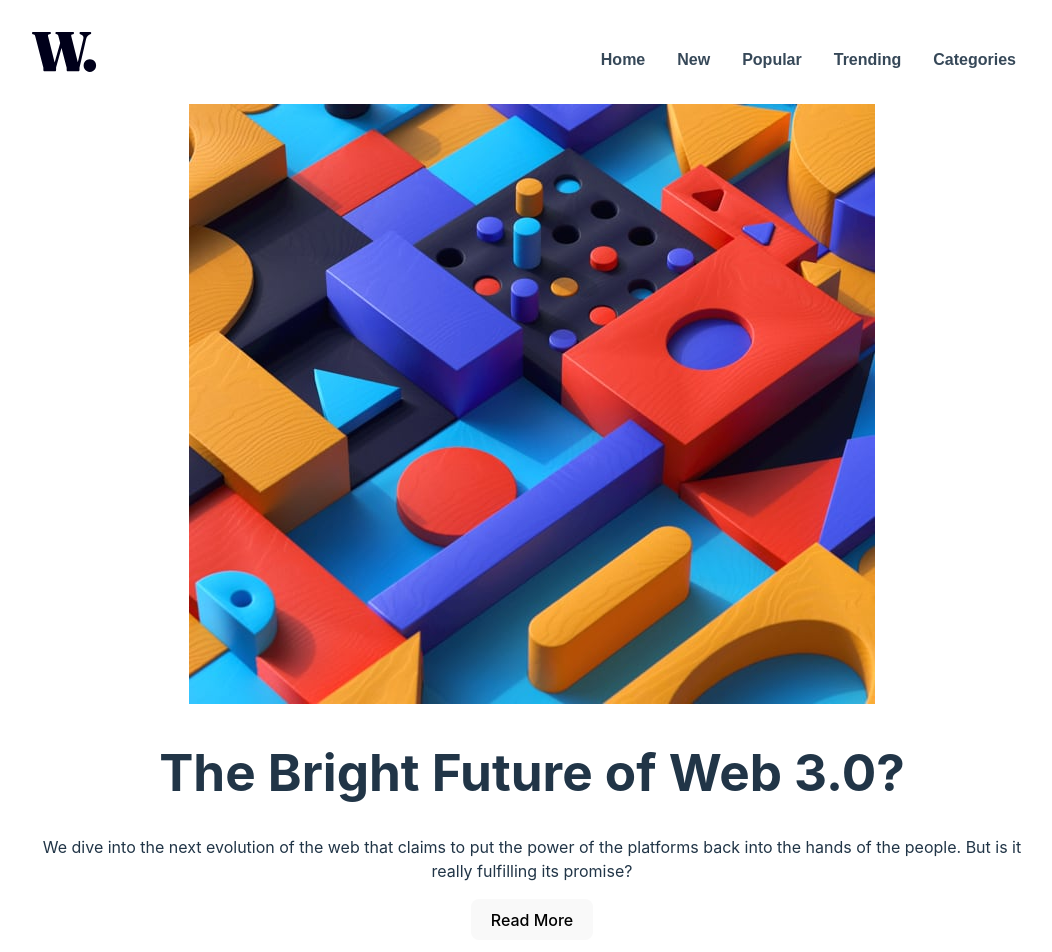
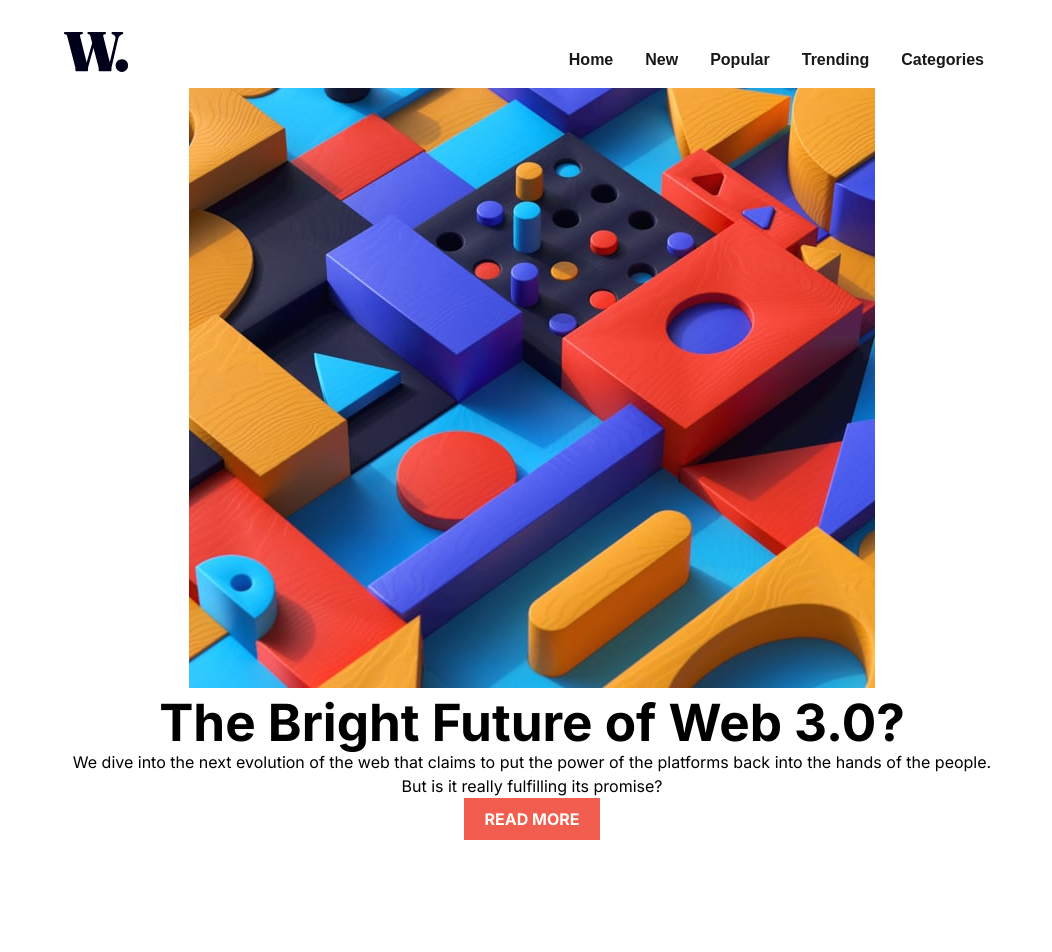
Before and after one commit to akickia/news-homepage, a React (Vite) app: page / in a window 1280 px wide. Shown: the top 952 px of the page, without its empty margins (108-1160 px from the left). After the commit the page ends 872 px from the top, so only its background shows below. Built offline with nearby package versions, Linux system fonts and the light colour scheme.

Commit message:
style:font and color variables

```diff
--- a/src/index.css
+++ b/src/index.css
@@ -1,11 +1,18 @@
+@import url('https://fonts.googleapis.com/css2?family=Inter:wght@400;700;800&display=swap');
+
 :root {
   font-family: Inter, system-ui, Avenir, Helvetica, Arial, sans-serif;
   line-height: 1.5;
   font-weight: 400;
 
-  color-scheme: light dark;
-  color: rgba(255, 255, 255, 0.87);
-  background-color: #242424;
+  --primary-orange: hsl(35, 77%, 62%);
+  --primary-red: hsl(5, 85%, 63%);
+  --off-white: hsl(36, 100%, 99%);
+  --gray-blue: hsl(233, 8%, 79%);
+  --dark-grey: hsl(236, 13%, 42%);
+  --dark-blue: hsl(240, 100%, 5%);
+
+  --background-color: white;
 
   font-synthesis: none;
   text-rendering: optimizeLegibility;
@@ -14,18 +21,14 @@
   -webkit-text-size-adjust: 100%;
 }
 
-a {
-  font-weight: 500;
-  color: #646cff;
-  text-decoration: inherit;
-}
-a:hover {
-  color: #535bf2;
+* {
+  margin: 0;
+  padding: 0;
+  box-sizing: border-box;
 }
 
 body {
-  margin: 0;
-  display: flex;
+  font-family: 'Inter', sans-serif;
   min-width: 320px;
   min-height: 100vh;
 }
@@ -36,13 +39,15 @@ h1 {
 }
 
 button {
-  border-radius: 8px;
   border: 1px solid transparent;
   padding: 0.6em 1.2em;
   font-size: 1em;
   font-weight: 500;
   font-family: inherit;
-  background-color: #1a1a1a;
+  background-color: var(--primary-red);
+  color: var(--off-white);
+  text-transform: uppercase;
+  font-weight: bold;
   cursor: pointer;
   transition: border-color 0.25s;
 }
@@ -53,16 +58,3 @@ button:focus,
 button:focus-visible {
   outline: 4px auto -webkit-focus-ring-color;
 }
-
-@media (prefers-color-scheme: light) {
-  :root {
-    color: #213547;
-    background-color: #ffffff;
-  }
-  a:hover {
-    color: #747bff;
-  }
-  button {
-    background-color: #f9f9f9;
-  }
-}
```
